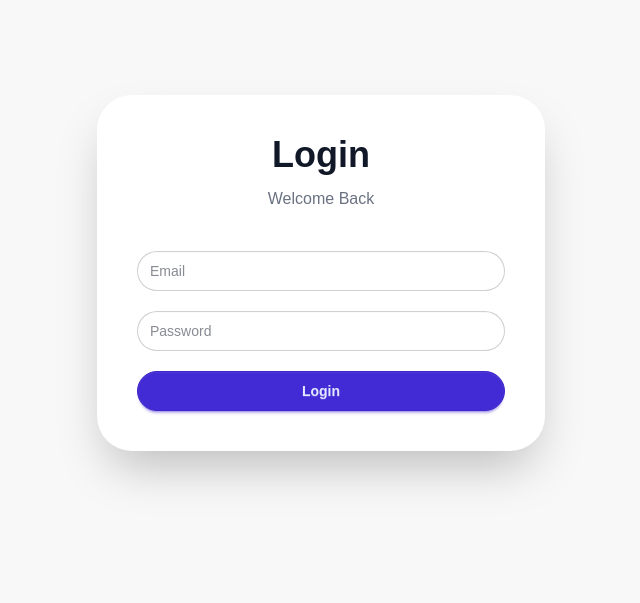
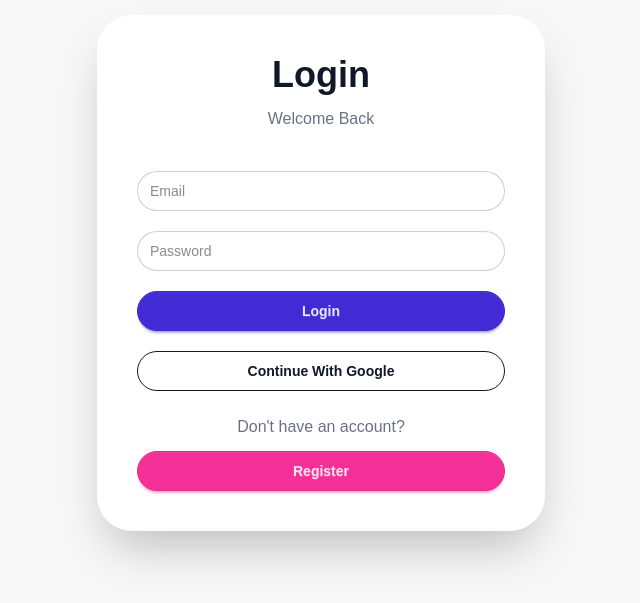
Before and after one commit to Shadman-Shakib-Fuad/doc-appoint, a Next.js app: page /login in a window 1280 px wide. Shown: the part 127-730 px from the top of the page, without its empty margins (319-959 px from the left). Built offline with nearby package versions, Linux system fonts and the light colour scheme; no server answers.

Commit message:
Fix Google auth token and login flow

```diff
--- a/src/app/login/page.js
+++ b/src/app/login/page.js
@@ -1,6 +1,8 @@
 "use client";
 
 import { useState } from "react";
+
+import Link from "next/link";
 
 import { useRouter } from "next/navigation";
 
@@ -8,8 +10,21 @@ import toast from "react-hot-toast";
 
 import api from "@/services/api";
 
+import {
+  getAuth,
+  GoogleAuthProvider,
+  signInWithPopup,
+} from "firebase/auth";
+
+import app from "@/firebase/firebase.config";
+
 export default function LoginPage() {
   const router = useRouter();
+
+  const auth = getAuth(app);
+
+  const provider =
+    new GoogleAuthProvider();
 
   const [email, setEmail] =
     useState("");
@@ -35,19 +50,65 @@ export default function LoginPage() {
         res.data.token
       );
 
+      localStorage.setItem(
+        "userEmail",
+        email
+      );
+
       toast.success(
         "Login Successful"
       );
 
-      setTimeout(() => {
-        router.push("/");
-      }, 1000);
+      router.push("/");
     } catch (error) {
       console.log(error);
 
       toast.error("Login Failed");
     }
   };
+
+  const handleGoogleLogin =
+    async () => {
+      try {
+        const result =
+          await signInWithPopup(
+            auth,
+            provider
+          );
+
+        const user = {
+          email:
+            result.user.email,
+        };
+
+        const res = await api.post(
+          "/jwt",
+          user
+        );
+
+        localStorage.setItem(
+          "token",
+          res.data.token
+        );
+
+        localStorage.setItem(
+          "userEmail",
+          result.user.email
+        );
+
+        toast.success(
+          "Google Login Successful"
+        );
+
+        router.push("/");
+      } catch (error) {
+        console.log(error);
+
+        toast.error(
+          "Google Login Failed"
+        );
+      }
+    };
 
   return (
     <div className="min-h-screen flex items-center justify-center bg-base-200 px-5">
@@ -94,6 +155,27 @@ export default function LoginPage() {
             Login
           </button>
         </form>
+
+        <button
+          onClick={
+            handleGoogleLogin
+          }
+          className="btn btn-outline w-full rounded-full mt-5"
+        >
+          Continue With Google
+        </button>
+
+        <p className="text-center mt-6 text-gray-500">
+          Don&apos;t have an
+          account?
+        </p>
+
+        <Link
+          href="/register"
+          className="btn btn-secondary w-full rounded-full mt-3"
+        >
+          Register
+        </Link>
       </div>
     </div>
   );
--- a/src/firebase/firebase.config.js
+++ b/src/firebase/firebase.config.js
@@ -1,15 +1,26 @@
 import { initializeApp } from "firebase/app";
 
 const firebaseConfig = {
-  apiKey: "AIzaSyAR8-D8xhXn-FyPqPBDi3-94uliF7WVw4U",
-  authDomain: "doc-appoint-7663c.firebaseapp.com",
-  projectId: "doc-appoint-7663c",
-  storageBucket: "doc-appoint-7663c.firebasestorage.app",
-  messagingSenderId: "564266801979",
-  appId: "1:564266801979:web:c0831c369e36b4d101b51e",
-  measurementId: "G-69EJ4MJK0C",
+  apiKey:
+    "AIzaSyAR8-D8xhXn-FyPqPBDi3-94uliF7WVw4U",
+
+  authDomain:
+    "doc-appoint-7663c.firebaseapp.com",
+
+  projectId:
+    "doc-appoint-7663c",
+
+  storageBucket:
+    "doc-appoint-7663c.firebasestorage.app",
+
+  messagingSenderId:
+    "564266801979",
+
+  appId:
+    "1:564266801979:web:c0831c369e36b4d101b51e",
 };
 
-const app = initializeApp(firebaseConfig);
+const app =
+  initializeApp(firebaseConfig);
 
 export default app;
```
